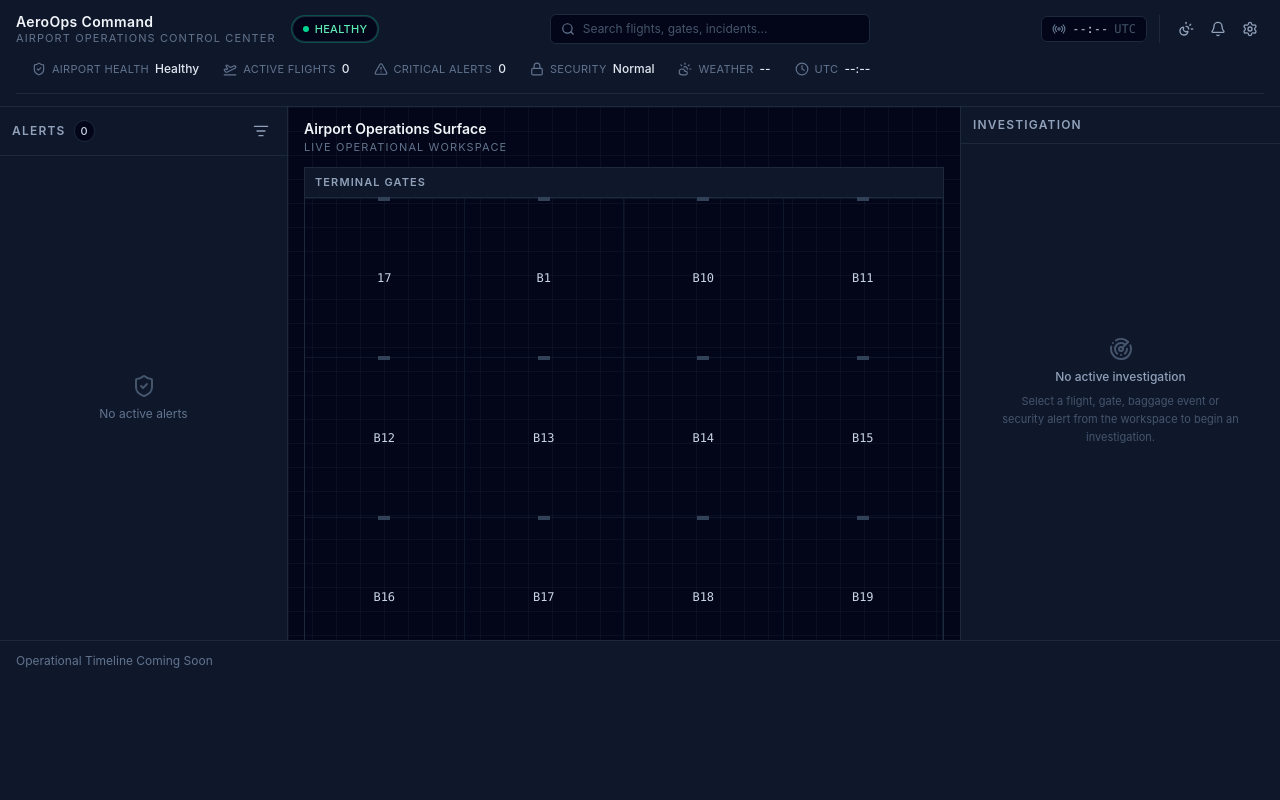
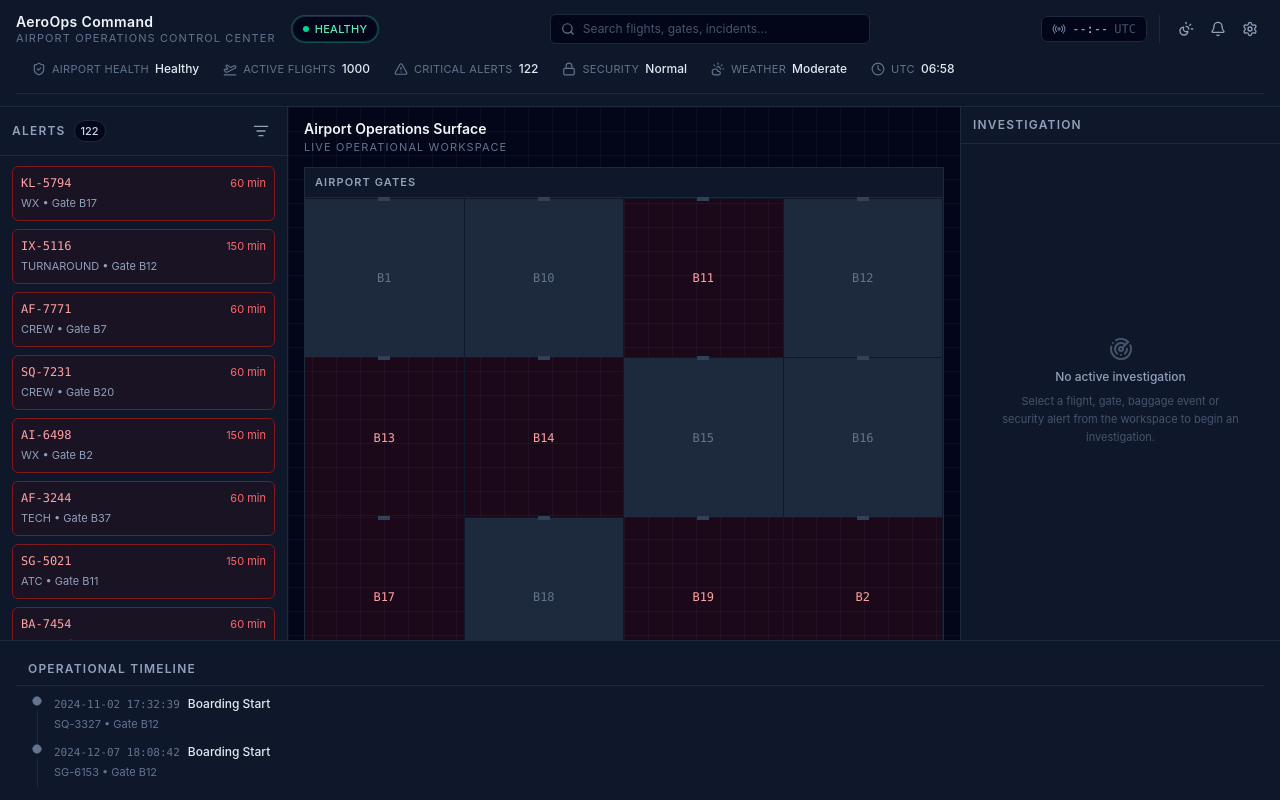
Before and after one commit to tanvie029-cpu/aeroops-command, a React (Vite) app: page / in a window 1280 px wide. Built offline with nearby package versions, Linux system fonts and the light colour scheme.

Commit message:
feat: integrate flight and gate event CSV data

```diff
--- a/src/App.tsx
+++ b/src/App.tsx
@@ -1,4 +1,4 @@
-import { useEffect, useState } from "react";
+import { useEffect, useMemo, useState } from "react";
 import { MainLayout } from "./layouts/MainLayout";
 import { Header } from "./components/layout/Header";
 import { OperationsStatusBar } from "./components/layout/OperationsStatusBar";
@@ -6,9 +6,11 @@ import { OperationalAlerts } from "./components/alerts/OperationalAlerts";
 import { AirportSurface } from "./components/surface/AirportSurface";
 import { InvestigationPanel } from "./components/investigation/InvestigationPanel";
 import { loadAirportData, type AirportData } from "./services/loadAirportData";
+import {OperationalTimeline,TimelineEvent,} from "./components/timeline/OperationalTimeline";
 
 type IncidentSeverity = "low" | "medium" | "high" | "critical";
 type IncidentStatus = "open" | "acknowledged" | "resolved";
+type GateStatus = "normal" | "boarding" | "delayed" | "inactive";
 
 export interface ActiveIncident {
   id: string;
@@ -25,9 +27,43 @@ function App() {
   const [isLoadingAirportData, setIsLoadingAirportData] = useState(true);
   const [airportDataError, setAirportDataError] = useState<string | null>(null);
   const [selectedGateId, setSelectedGateId] = useState<string | null>(null);
-  const uniqueGates = [...new Set(airportData?.flights.map(f => f.gate) ?? [])].sort();
+  const uniqueGates = useMemo(
+  () => [...new Set(airportData?.flights.map((f) => f.gate) ?? [])].sort(),
+  [airportData?.flights]
+);
 
+const gateStatusMap = useMemo(() => {
+  const map: Record<string, GateStatus> = {};
 
+  airportData?.flights.forEach((flight) => {
+    let status: GateStatus = "normal";
+
+    if (flight.delayMinutes >= 30) {
+      status = "delayed";
+    } else if (flight.flightStatus === "Boarding") {
+      status = "boarding";
+    } else if (
+      flight.flightStatus === "Departed" ||
+      flight.flightStatus === "Arrived"
+    ) {
+      status = "inactive";
+    }
+
+    map[flight.gate] = status;
+  });
+
+  return map;
+}, [airportData?.flights]);
+
+const activeFlights = airportData?.flights.length ?? 0;
+
+const criticalAlerts =
+  airportData?.flights.filter(
+    (flight) => flight.delayMinutes >= 60
+  ).length ?? 0;
+
+const weather =
+  airportData?.flights[0]?.weatherCondition ?? "--";
 
   function deriveSeverity(delayMinutes: number): IncidentSeverity {
   if (delayMinutes >= 60) return "critical";
@@ -41,9 +77,6 @@ const handleGateSelect = (gateId: string) => {
 
   const matchingFlight = airportData?.flights.find(
     (flight) => flight.gate === gateId
-  );
-  console.log(
-  [...new Set(airportData!.flights.map(f => f.gate))].sort()
   );
 
   if (!matchingFlight) {
@@ -75,6 +108,15 @@ const handleGateSelect = (gateId: string) => {
       console.log("Maintenance:", data.maintenanceLogs[0]);
 
       setAirportData(data);
+
+      console.table(data.flights.slice(0, 10).map(f => ({
+       flight: f.flightId,
+       gate: f.gate,
+       terminal: f.terminal,
+       delayReason: f.delayReason,
+})));
+
+console.table(data.gateEvents.slice(0, 10));
 
       if (!isCancelled) {
         setAirportData(data);
@@ -117,36 +159,76 @@ if (airportDataError) {
   );
 }
 
-console.log("Selected Gate:", selectedGateId);
-console.log("Active Incident:", activeIncident);
   return (
     <MainLayout
       header={
   <>
     <Header healthStatus="healthy" currentTimeUtc="--:--" />
+
     <OperationsStatusBar
       airportHealth="Healthy"
-            activeFlights="0"
-            criticalAlerts="0"
+      activeFlights={activeFlights.toString()}
+      criticalAlerts={criticalAlerts.toString()}
       securityStatus="Normal"
-            weather="--"
-            utcTime="--:--"
+      weather={weather}
+      utcTime={new Date().toUTCString().slice(17, 22)}
     />
   </>
 }
-      operationalAlerts={<OperationalAlerts alertCount={0} />}
+      operationalAlerts={
+  <OperationalAlerts alertCount={criticalAlerts}>
+    {airportData?.flights
+      .filter((flight) => flight.delayMinutes >= 60)
+      .slice(0, 8)
+      .map((flight) => (
+        <div
+          key={flight.flightId}
+          className="rounded-md border border-red-900 bg-red-950/20 p-2"
+        >
+          <div className="flex items-center justify-between">
+            <span className="font-mono text-xs text-red-300">
+              {flight.flightId}
+            </span>
+
+            <span className="text-[11px] text-red-400">
+              {flight.delayMinutes} min
+            </span>
+          </div>
+
+          <p className="mt-1 text-[11px] text-slate-400">
+            {flight.delayReason} • Gate {flight.gate}
+          </p>
+        </div>
+      ))}
+  </OperationalAlerts>
+}
+
       airportSurface={
     <AirportSurface
     gates={uniqueGates}
     activeGateId={selectedGateId}
     onGateClick={handleGateSelect}
+    gateStatusMap={gateStatusMap}
   />
 }
       investigationPanel={
          <InvestigationPanel activeIncident={activeIncident} />
         }
         operationalTimeline={
-        <div className="text-xs text-slate-500">Operational Timeline Coming Soon</div>
+  <OperationalTimeline>
+    {airportData?.gateEvents
+      .slice(0, 8)
+      .map((event, index) => (
+        <TimelineEvent
+          key={event.eventId}
+          timestampUtc={event.timestamp}
+          status="normal"
+          title={event.eventType}
+          description={`${event.flightId} • Gate ${event.gate}`}
+          isLast={index === Math.min(airportData.gateEvents.length, 8) - 1}
+        />
+      ))}
+  </OperationalTimeline>
 }
     />
   );
--- a/src/components/surface/AirportSurface.tsx
+++ b/src/components/surface/AirportSurface.tsx
@@ -1,11 +1,14 @@
 import { Plane } from "lucide-react";
+type GateStatus = "normal" | "boarding" | "delayed" | "inactive";
+
 interface GateGroupProps {
   terminalLabel: string;
   gateIds: readonly string[];
   activeGateId?: string | null;
   onGateClick?: (gateId: string) => void;
+  gateStatusMap?: Record<string, GateStatus>;
 }
-function GateGroup({ terminalLabel, gateIds, activeGateId, onGateClick }: GateGroupProps) {
+function GateGroup({ terminalLabel, gateIds, activeGateId, onGateClick, gateStatusMap }: GateGroupProps) {
   return (
     <div className="border border-slate-800">
       <div className="border-b border-slate-800 bg-slate-900 px-2.5 py-1.5">
@@ -16,9 +19,19 @@ function GateGroup({ terminalLabel, gateIds, activeGateId, onGateClick }: GateGr
       <div className="grid grid-cols-4 divide-x divide-slate-800">
         {gateIds.map((gateId) => {
           const isSelected = activeGateId === gateId;
-          const commonClassName = `relative flex aspect-square flex-col items-center justify-center border-t border-slate-900 font-mono text-xs ${
-            isSelected ? "bg-slate-800 text-slate-100" : "text-slate-300"
-          }`;
+          const status = gateStatusMap?.[gateId];
+          const statusClassName =
+            status === "normal"
+              ? "bg-emerald-500/10 text-emerald-300"
+              : status === "boarding"
+                ? "bg-amber-500/10 text-amber-300"
+                : status === "delayed"
+                  ? "bg-red-500/10 text-red-300"
+                  : status === "inactive"
+                    ? "bg-slate-800 text-slate-500"
+                    : "text-slate-300";
+          const commonClassName = `relative flex aspect-square flex-col items-center justify-center border-t border-slate-900 font-mono text-xs ${statusClassName} ${
+               isSelected ? "ring-2 ring-cyan-400 ring-inset" : ""}`;
 
           if (!onGateClick) {
             return (
@@ -106,12 +119,14 @@ interface AirportSurfaceProps {
   gates: readonly string[];
   activeGateId?: string | null;
   onGateClick?: (gateId: string) => void;
+  gateStatusMap?: Record<string, GateStatus>;
 }
 
 export function AirportSurface({
   gates,
   activeGateId,
   onGateClick,
+  gateStatusMap,
 }: AirportSurfaceProps) {
   return (
     <section aria-labelledby="airport-surface-heading" className="flex h-full flex-col overflow-y-auto bg-slate-950 bg-[linear-gradient(to_right,rgba(148,163,184,0.06)_1px,transparent_1px),linear-gradient(to_bottom,rgba(148,163,184,0.06)_1px,transparent_1px)] bg-[size:24px_24px] px-4 py-3">
@@ -126,12 +141,13 @@ export function AirportSurface({
 
       <div className="flex flex-1 flex-col gap-3">
         <div>
-    <GateGroup
-    terminalLabel="Terminal Gates"
-    gateIds={gates}
-    activeGateId={activeGateId}
-    onGateClick={onGateClick}
-  />
+   <GateGroup
+  terminalLabel="Airport Gates"
+  gateIds={gates}
+  activeGateId={activeGateId}
+  onGateClick={onGateClick}
+  gateStatusMap={gateStatusMap}
+/>
 </div>
 
         <div className="flex flex-col gap-2">
--- a/src/services/loadAirportData.ts
+++ b/src/services/loadAirportData.ts
@@ -66,6 +66,16 @@ function mapRowToFlightRecord(row: RawRow): FlightRecord {
   };
 }
 
+function mapRowToGateEvent(row: RawRow): GateEventRecord {
+  return {
+    eventId: row[0],
+    flightId: row[1],
+    gate: row[2],
+    eventType: row[4],
+    timestamp: row[5],
+  };
+}
+
 export interface AirportData {
   flights: FlightRecord[];
   gateEvents: GateEventRecord[];
@@ -88,12 +98,23 @@ function parseCsvFromUrl<T>(url: string): Promise<T[]> {
 export async function loadAirportData(): Promise<AirportData> {
  const [flightRows, gateEvents, baggage, maintenanceLogs] = await Promise.all([
   parseRawCsvFromUrl("/data/flights.csv"),
-  parseCsvFromUrl<GateEventRecord>("/data/gate_events.csv"),
+  parseRawCsvFromUrl("/data/gate_events.csv"),
   parseCsvFromUrl<BaggageRecord>("/data/baggage.csv"),
   parseCsvFromUrl<MaintenanceLogRecord>("/data/maintenance_logs.csv"),
 ]);
 
-const flights = flightRows.map(mapRowToFlightRecord);
+const flights = flightRows
+  .slice(1)
+  .map(mapRowToFlightRecord);
 
-  return { flights, gateEvents, baggage, maintenanceLogs };
+const gateEventsData = gateEvents
+  .slice(1)
+  .map(mapRowToGateEvent);
+
+  return {
+  flights,
+  gateEvents: gateEventsData,
+  baggage,
+  maintenanceLogs,
+};
 }
```
Lines whose indentation alone changed are shown as unchanged.
